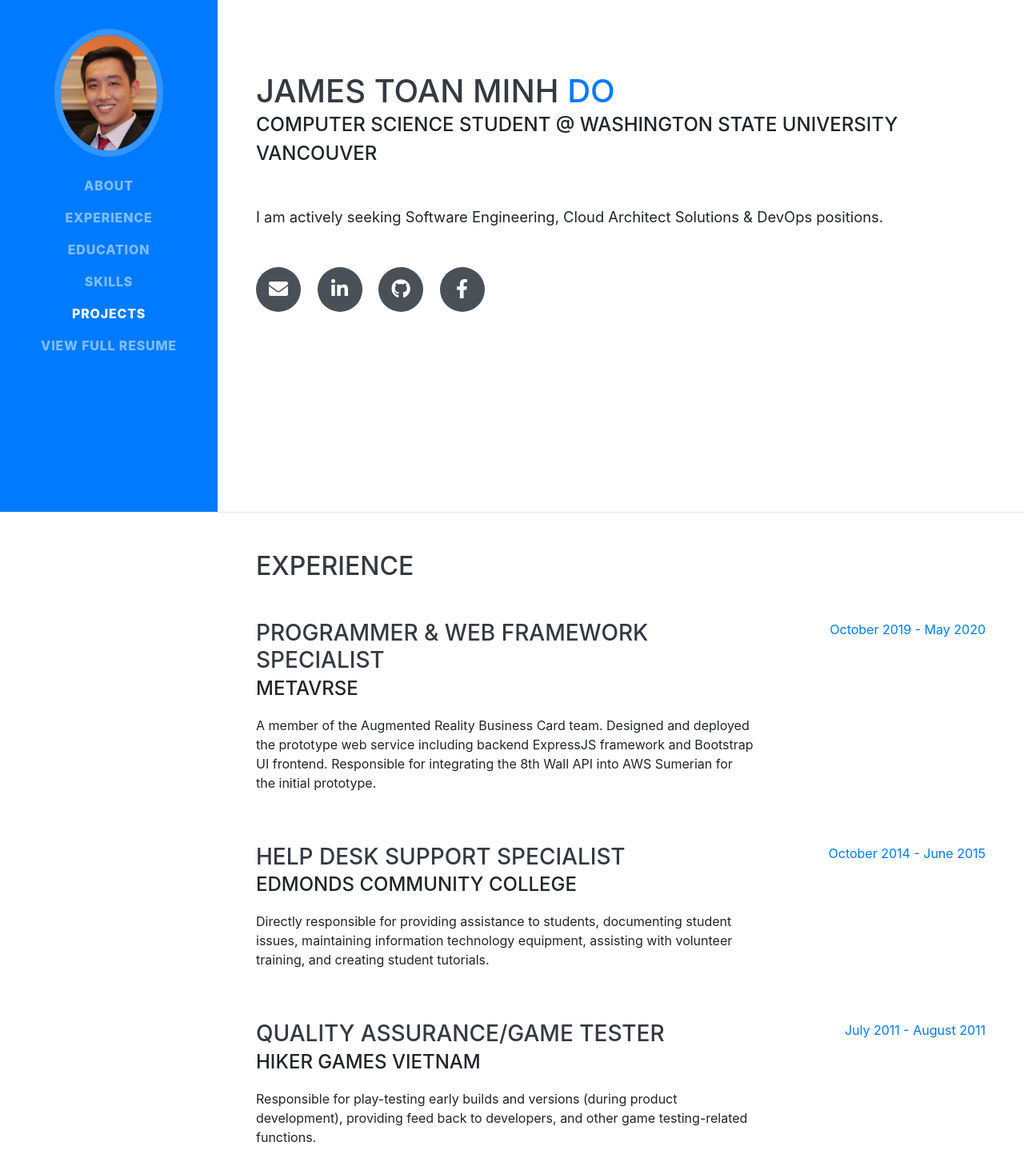
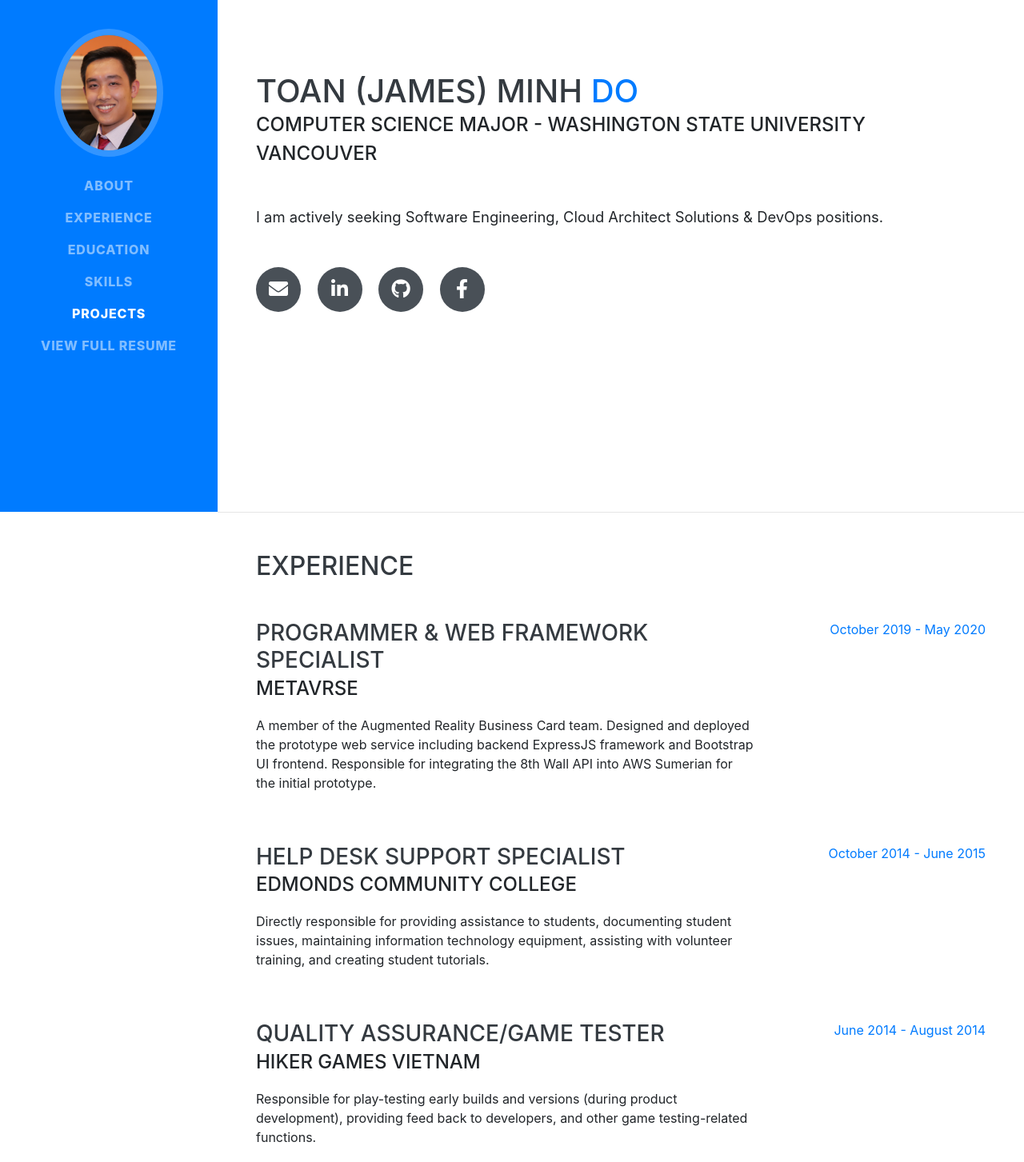
Before and after one commit to JamesToanwiiDo/jamestoanwiido.github.io, a website with bundled scripts: page index.html in a window 1280 px wide. Shown: the part 160-1613 px from the top of the page at 80% size. Built offline with nearby package versions, Linux system fonts and the light colour scheme; a web font is replaced by a local one.

Commit message:
updated CV Apr27

```diff
--- a/index.html
+++ b/index.html
@@ -8,7 +8,7 @@
   <meta name="description" content="">
   <meta name="author" content="">
 
-  <title>(James) Toan Minh Do</title>
+  <title>Toan (James) Minh Do</title>
 
   <!-- Bootstrap core CSS -->
   <link href="vendor/bootstrap/css/bootstrap.min.css" rel="stylesheet">
@@ -27,7 +27,7 @@
 
   <nav class="navbar navbar-expand-lg navbar-dark bg-primary fixed-top" id="sideNav">
     <a class="navbar-brand js-scroll-trigger" href="#page-top">
-      <span class="d-block d-lg-none">(James) Toan Minh Do</span>
+      <span class="d-block d-lg-none">Toan (James) Minh Do</span>
       <span class="d-none d-lg-block">
         <img class="img-fluid img-profile rounded-circle mx-auto mb-2" src="img/profile.jpg" alt="">
       </span>
@@ -53,7 +53,7 @@
           <a class="nav-link js-scroll-trigger" href="#awards">Projects</a>
         </li>
         <li class="nav-item">
-          <a class="nav-link js-scroll-trigger" href="https://drive.google.com/file/d/1Mmu4FDeKXI-Q7EIIOF7HWqGWj3GD7Iz9/view?usp=sharing">View Full Resume</a>
+          <a class="nav-link js-scroll-trigger" href="https://drive.google.com/file/d/1McK8-ZPMWwwL73r9uQz6ck0HwAmbtXEh/view?usp=sharing">View Full Resume</a>
         </li>
       </ul>
     </div>
@@ -63,10 +63,10 @@
 
     <section class="resume-section p-3 p-lg-5 d-flex align-items-center" id="about">
       <div class="w-100">
-        <h1 class="mb-0">James Toan Minh
+        <h1 class="mb-0">Toan (James) Minh
           <span class="text-primary">Do</span>
         </h1>
-        <div class="subheading mb-5">Computer Science Student @ Washington State University Vancouver
+        <div class="subheading mb-5">Computer Science Major - Washington State University Vancouver
         </div>
         <p class="lead mb-5">I am actively seeking Software Engineering, Cloud Architect Solutions &amp; DevOps positions.</p>
         <div class="social-icons">
@@ -121,7 +121,7 @@
             <p>Responsible for play-testing early builds and versions (during product development), providing feed back to developers, and other game testing-related functions.</p>
           </div>
           <div class="resume-date text-md-right">
-            <span class="text-primary">July 2011 - August 2011</span>
+            <span class="text-primary">June 2014 - August 2014</span>
           </div>
         </div>
 
@@ -149,7 +149,7 @@
         <div class="resume-item d-flex flex-column flex-md-row justify-content-between">
           <div class="resume-content">
             <h3 class="mb-0">Edmonds Community College</h3>
-            <div class="subheading mb-3">Associate of Science DTA</div>
+            <div class="subheading mb-3">Associate of Arts DTA</div>
             <div>Computer Science - Software Engineering</div>
           </div>
           <div class="resume-date text-md-right">
```
